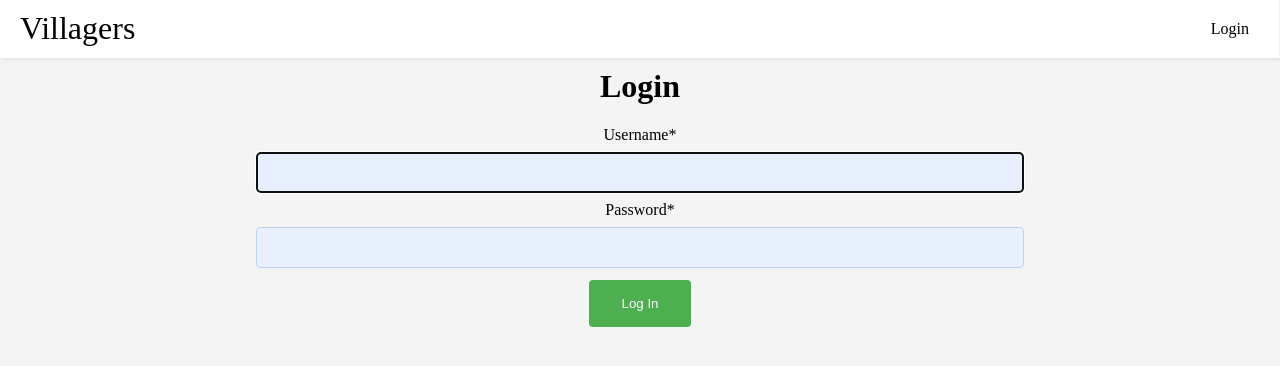
After one commit to jishnusaha/villager_databse, a Django app: page /accounts/login/ in a window 1280 px wide. The commit adds this page. Shown: the top 366 px of the page. Run offline with Django 3.2, Linux system fonts and the light colour scheme; some libraries are stand-ins or nearby versions; some web fonts are replaced.

Commit message:
login page added

```diff
--- /dev/null
+++ b/templates/registration/logged_out.html
@@ -0,0 +1,6 @@
+{#{% extends "base_generic.html" %}#}
+{##}
+{#{% block content %}#}
+{#  <p>Logged out!</p>  #}
+{#  <a href="{% url 'login'%}">Click here to login again.</a>#}
+{#{% endblock %}#}
--- /dev/null
+++ b/templates/registration/login.html
@@ -0,0 +1,17 @@
+{% extends 'base_generic.html' %}
+{% load static %}
+{% load crispy_forms_tags %}
+{% load crispy_forms_field %}
+{% block content %}
+    <link href="{% static 'villagers/css/login.css' %}" rel="stylesheet">
+
+    <div class="login-box">
+        <h1>Login</h1>
+        <form method="post" >
+            {% csrf_token %}
+                {{ form.username|as_crispy_field }}
+                {{ form.password|as_crispy_field }}
+            <button type="submit">Log In</button>
+        </form>
+    </div>
+{% endblock %}
--- /dev/null
+++ b/templates/registration/password_reset_complete.html
@@ -0,0 +1,6 @@
+{% extends "base_generic.html" %}
+
+{% block content %}
+  <h1>The password has been changed!</h1>
+  <p><a href="{% url 'login' %}">log in again?</a></p>
+{% endblock %}
--- /dev/null
+++ b/templates/registration/password_reset_done.html
@@ -0,0 +1,5 @@
+{% extends "base_generic.html" %}
+
+{% block content %}
+  <p>We've emailed you instructions for setting your password. If they haven't arrived in a few minutes, check your spam folder.</p>
+{% endblock %}
--- /dev/null
+++ b/templates/registration/password_reset_email.html
@@ -0,0 +1,2 @@
+Someone asked for password reset for email {{ email }}. Follow the link below:
+{{ protocol}}://{{ domain }}{% url 'password_reset_confirm' uidb64=uid token=token %}
--- /dev/null
+++ b/villagers/static/villagers/css/login.css
@@ -0,0 +1,28 @@
+.login-box {
+    /*border: 2px solid red;*/
+    width: 60%;
+    margin: auto;
+    text-align: center;
+}
+
+input {
+    width: 100%;
+  padding: 12px 0;
+  margin: 8px 0;
+  box-sizing: border-box;
+  border: 1px solid #b6d5f6;
+  border-radius: 4px;
+    text-align: center;
+
+    background: rgb(232,240,254);
+}
+button[type=button], button[type=submit], input[type=reset] {
+    background-color: #4CAF50;
+    border: none;
+    color: white;
+    padding: 16px 32px;
+    text-decoration: none;
+    margin: 4px 2px;
+    cursor: pointer;
+    border-radius: 4px;
+}
--- a/villagers/templates/base_generic.html
+++ b/villagers/templates/base_generic.html
@@ -5,6 +5,7 @@
     <meta charset="UTF-8">
     <meta name="viewport" content="width=device-width, initial-scale=1.0">
     <title>Villagers' List</title>
+{#    <link rel="stylesheet" href="https://stackpath.bootstrapcdn.com/bootstrap/4.5.0/css/bootstrap.min.css" >#}
     <link href="http://fonts.googleapis.com/css?family=Droid+Serif" rel="stylesheet" type="text/css" />
     <link href="{% static 'villagers/css/header.css' %}" rel="stylesheet">
 
@@ -15,7 +16,12 @@
         <input class="menu-btn" type="checkbox" id="menu-btn" />
         <label class="menu-icon" for="menu-btn"><span class="navicon"></span></label>
         <ul class="menu">
-            <li><a href="#work">Login</a></li>
+            {% if request.user.is_authenticated %}
+                <li><a href="{% url 'logout' %}?next={{ request.get_full_path }}">Logout</a></li>
+            {% else %}
+                <li><a href="{% url 'login' %}?next={{ request.get_full_path }}">Login</a></li>
+            {% endif %}
+
         </ul>
     </header>
     q
--- a/villagers/templates/villagers/test.html
+++ b/villagers/templates/villagers/test.html
@@ -2,12 +2,6 @@
 {% load static %}
 {% load villager_custom_template_tag %}
 {% block content %}
-{#    {{ request.GET }}#}
-{#    {% if request.GET.data %}<div>query: {{ request.GET.data }}</div>{% endif %}#}
-{#    <h2 id="data">{{ request.get_full_path }}</h2>#}
-{#    <h2 id="data">{{ request.path }}</h2>#}
-{#    <a href="{{ request.get_full_path }}?data=helo">a{{ request.path }}</a>#}
-{#    <a href="http://127.0.0.1:8000/?data=Raju+Babur+lives_in_village" title="Raju Babur lives_in_village">2</a>#}
 
     <a href="?{% replace_query_parameter 'param' 'value' %}">fasd</a>
 
--- a/villagers/templates/villagers/villagers_list.html
+++ b/villagers/templates/villagers/villagers_list.html
@@ -138,7 +138,7 @@
 
 
     {% if villager_list.has_other_pages %}
-        <div class="pagination">
+        <div class="paginate">
             {% if villager_list.has_previous %}
                 <a href="?{% replace_query_parameter 'page' villager_list.previous_page_number  %}">&laquo;</a>
 {#                <a href="{{ request.get_full_path }}?page={{ villager_list.previous_page_number }}">&laquo;</a>#}
--- a/villagers_database/settings.py
+++ b/villagers_database/settings.py
@@ -38,8 +38,9 @@ INSTALLED_APPS = [
     'django.contrib.messages',
     'django.contrib.staticfiles',
     'villagers',
-    # 'crispy_forms'
+    'crispy_forms'
 ]
+CRISPY_TEMPLATE_PACK = 'bootstrap4'
 
 MIDDLEWARE = [
     'django.middleware.security.SecurityMiddleware',
@@ -133,6 +134,8 @@ USE_TZ = True
 # https://docs.djangoproject.com/en/3.0/howto/static-files/
 
 STATIC_URL = '/static/'
+#location where django collect all static files
+STATIC_ROOT = os.path.join(BASE_DIR, 'static/')
 
 
 # Activate Django-Heroku.
--- a/villagers_database/urls.py
+++ b/villagers_database/urls.py
@@ -15,11 +15,13 @@ Including another URLconf
 """
 from django.contrib import admin
 from django.urls import path, include
+from django.conf.urls.static import static
+from django.conf import settings
+from django.contrib.auth import views
 
 urlpatterns = [
+    path('', include('villagers.urls')),
     path('admin/', admin.site.urls),
-    # path('', admin.site.urls),
-    path('', include('villagers.urls')),
     path('accounts/', include('django.contrib.auth.urls')),
-
 ]
+urlpatterns += static(settings.STATIC_URL, document_root=settings.STATIC_ROOT)
```
Also changed, not shown: templates/registration/password_reset_confirm.html (added, +29 -0 lines), templates/registration/password_reset_form.html (added, +12 -0 lines), villagers/static/villagers/css/pagination.css (+7 -7 lines), db.sqlite3.
